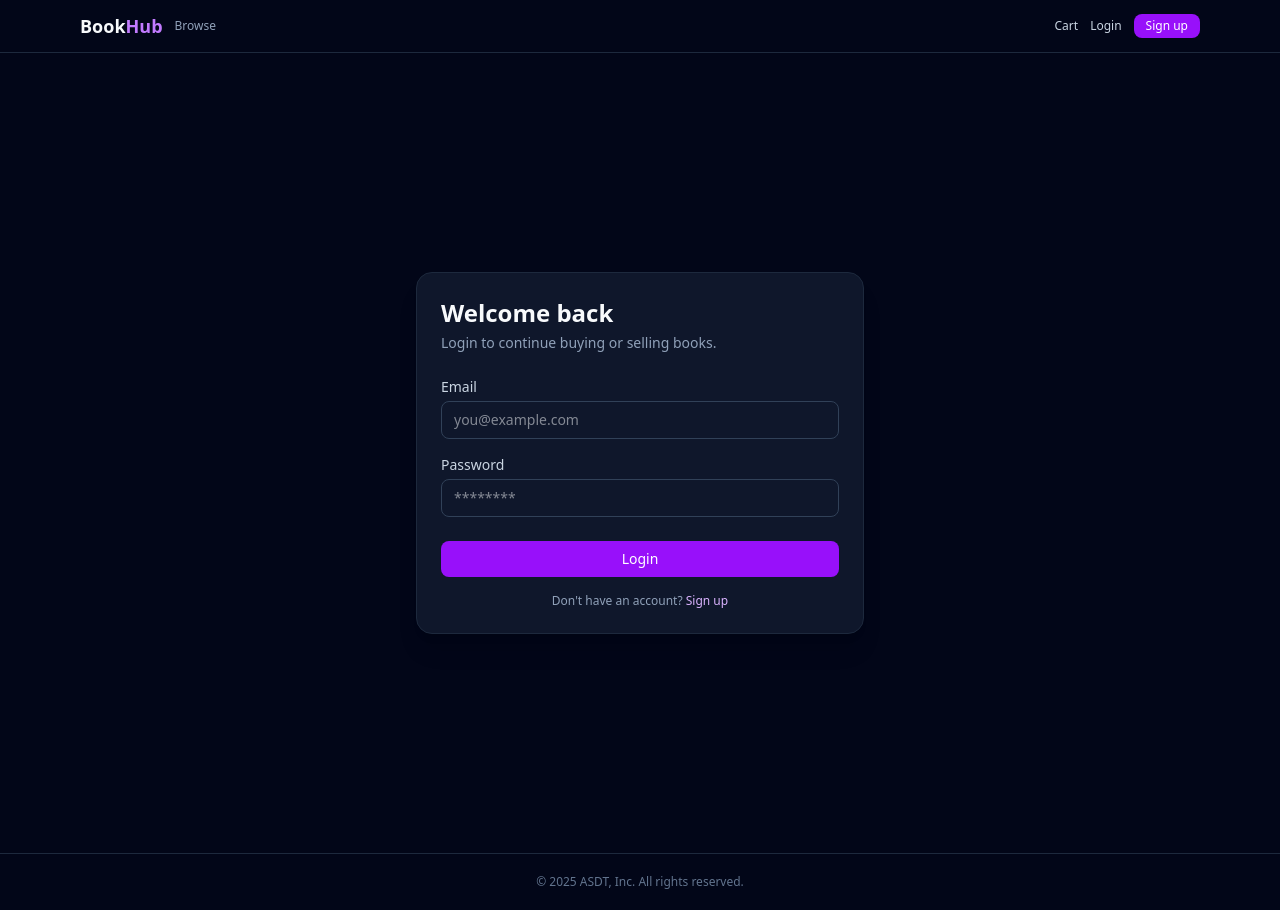
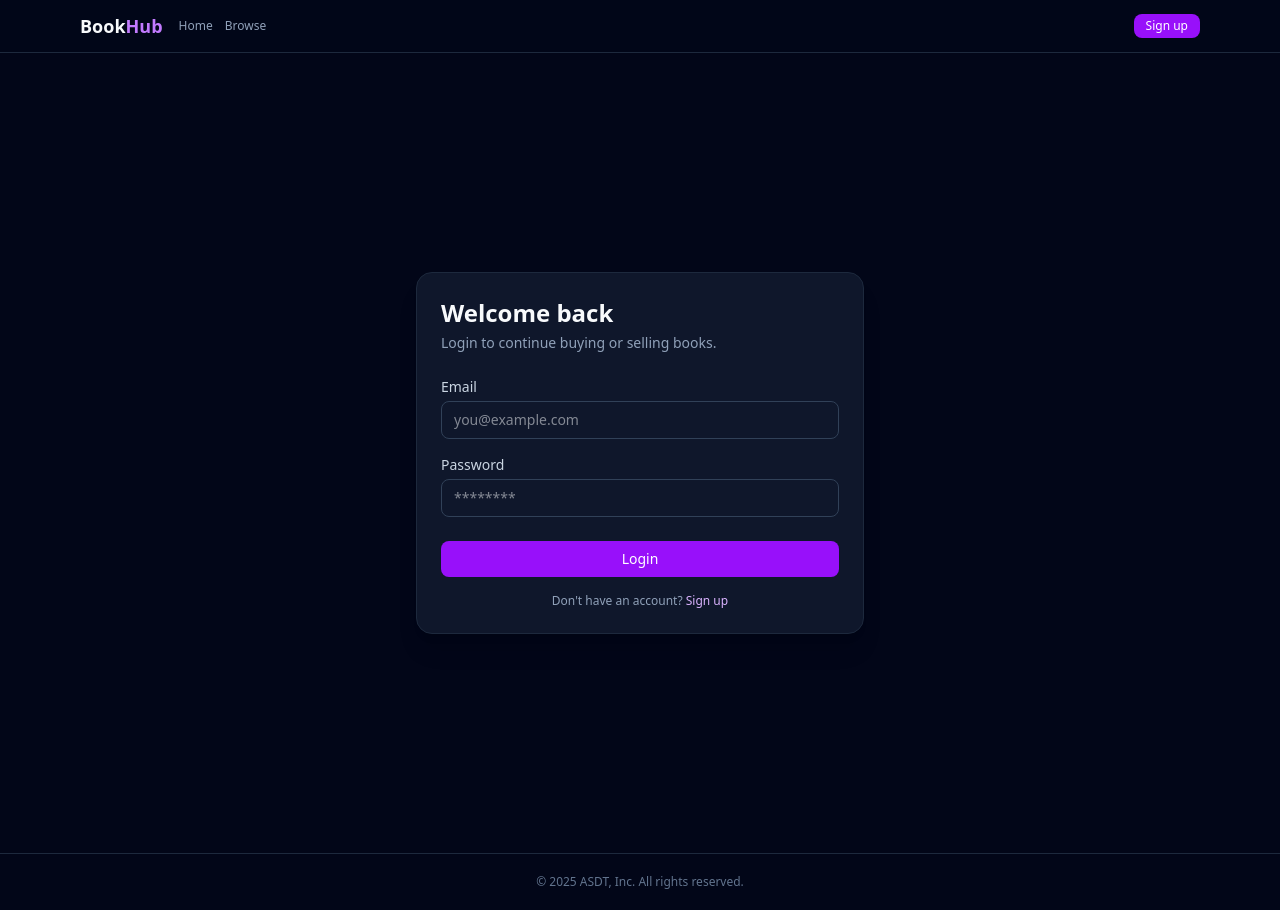
Before and after one commit to dinushkatharidu/online-bookstore, a React (Vite) app in the folder frontend/: page /login in a window 1280 px wide. Built offline with nearby package versions, Linux system fonts and the light colour scheme.

Commit message:
fix : fix some bugs

```diff
--- a/frontend/src/App.jsx
+++ b/frontend/src/App.jsx
@@ -1,29 +1,50 @@
-
 import { BrowserRouter as Router, Routes, Route } from "react-router-dom";
 import { AuthProvider } from "./context/AuthContext";
 import { CartProvider } from "./context/CartContext";
 import Navbar from "./components/common/Navbar";
+import Footer from "./components/common/Footer";
+import "./index.css";
+import Landing from "./pages/Landing";
 import Home from "./pages/Home";
 import Login from "./pages/Login";
 import Register from "./pages/Register";
 import Cart from "./pages/Cart";
 import SellerDashboard from "./pages/SellerDashboard";
+import NotFound from "./pages/NotFound";
 import ProtectedRoute from "./routes/ProtectedRoute";
-import Footer from "./components/common/Footer";
+import Browse from "./pages/Browse";
+
 
 const App = () => {
   return (
     <AuthProvider>
       <CartProvider>
         <Router>
-          <div className="min-h-screen bg-slate-950 text-slate-50">
+          <div className="min-h-screen flex flex-col bg-slate-900 text-slate-50">
             <Navbar />
+            <main className="flex-1">
               <Routes>
-              <Route path="/" element={<Home />} />
+                {/* Public landing page */}
+                <Route path="/" element={<Landing />} />
+
+                {/* Browsing page (old Home) */}
+                <Route path="/browse" element={<Browse />} />
+
+                {/* Auth */}
                 <Route path="/login" element={<Login />} />
                 <Route path="/register" element={<Register />} />
-              <Route path="/cart" element={<Cart />} />
 
+                {/* Cart – only buyers */}
+                <Route
+                  path="/cart"
+                  element={
+                    <ProtectedRoute allowedRoles={["buyer"]}>
+                      <Cart />
+                    </ProtectedRoute>
+                  }
+                />
+
+                {/* Seller dashboard */}
                 <Route
                   path="/seller"
                   element={
@@ -32,7 +53,11 @@ const App = () => {
                     </ProtectedRoute>
                   }
                 />
+
+                {/* Fallback */}
+                <Route path="*" element={<NotFound />} />
               </Routes>
+            </main>
             <Footer />
           </div>
         </Router>
--- a/frontend/src/components/common/Navbar.jsx
+++ b/frontend/src/components/common/Navbar.jsx
@@ -1,68 +1,96 @@
-
-import { Link } from "react-router-dom";
+import { Link, NavLink, useLocation } from "react-router-dom";
 import { useAuth } from "../../context/AuthContext";
 import { useCart } from "../../context/CartContext";
 
 const Navbar = () => {
   const { user, logout, isSeller } = useAuth();
   const { items } = useCart();
+  const location = useLocation();
 
-  const cartCount = items.reduce((sum, it) => sum + it.quantity, 0);
+  const cartCount = items.reduce((sum, it) => sum + (it.quantity || 0), 0);
+
+  const linkClass = ({ isActive }) =>
+    `text-xs transition ${
+      isActive ? "text-slate-50" : "text-slate-400 hover:text-slate-200"
+    }`;
+
+  const isOnAuthPage =
+    location.pathname === "/login" || location.pathname === "/register";
 
   return (
-    <nav className="bg-slate-950 border-b border-slate-800">
+    <nav className="bg-slate-950/95 backdrop-blur border-b border-slate-800 sticky top-0 z-50">
       <div className="max-w-6xl mx-auto px-4 py-3 flex items-center justify-between">
-        <div className="flex items-center gap-3">
+        {/* Left */}
+        <div className="flex items-center gap-4">
           <Link to="/" className="text-lg font-semibold text-slate-50">
             Book<span className="text-purple-400">Hub</span>
           </Link>
-          <Link to="/" className="text-xs text-slate-400 hover:text-slate-200">
-            Browse
-          </Link>
-          {isSeller && (
-            <Link
-              to="/seller"
-              className="text-xs text-slate-400 hover:text-slate-200"
-            >
-              Seller dashboard
-            </Link>
-          )}
+
+          {/* Public links */}
+          <div className="hidden sm:flex items-center gap-3">
+            <NavLink to="/" className={linkClass}>
+              Home
+            </NavLink>
+
+            {/* Browse link (you can point this to your browsing page route if different) */}
+            <NavLink to="/browse" className={linkClass}>
+              Browse
+            </NavLink>
+
+            {/* Seller only */}
+            {user && isSeller && (
+              <NavLink to="/seller" className={linkClass}>
+                Seller dashboard
+              </NavLink>
+            )}
+          </div>
         </div>
 
+        {/* Right */}
         <div className="flex items-center gap-3">
-          {!isSeller && (
-            <Link
+          {/* Cart: ONLY after login AND only for non-seller */}
+          {user && !isSeller && (
+            <NavLink
               to="/cart"
-              className="relative text-xs text-slate-300 hover:text-slate-100"
+              className={({ isActive }) =>
+                `relative text-xs transition ${
+                  isActive
+                    ? "text-slate-50"
+                    : "text-slate-300 hover:text-slate-100"
+                }`
+              }
             >
               Cart
               {cartCount > 0 && (
-                <span className="ml-1 inline-flex items-center justify-center w-5 h-5 text-[10px] font-semibold rounded-full bg-purple-600 text-white">
+                <span className="ml-2 inline-flex items-center justify-center min-w-5 h-5 px-1 text-[10px] font-semibold rounded-full bg-purple-600 text-white">
                   {cartCount}
                 </span>
               )}
-            </Link>
+            </NavLink>
           )}
+
+          {/* Auth area */}
           {user ? (
             <>
-              <span className="text-xs text-slate-400">
-                {user.name} ({user.role})
+              <span className="hidden md:inline text-xs text-slate-400">
+                {user?.name}{" "}
+                <span className="text-slate-500">({user?.role})</span>
               </span>
+
               <button
                 onClick={logout}
-                className="text-xs text-slate-200 border border-slate-600 rounded-lg px-2 py-1 hover:bg-slate-800"
+                className="text-xs text-slate-200 border border-slate-700 rounded-lg px-3 py-1 hover:bg-slate-900"
               >
                 Logout
               </button>
             </>
           ) : (
             <>
-              <Link
-                to="/login"
-                className="text-xs text-slate-300 hover:text-slate-100"
-              >
-                Login
-              </Link>
+              {!isOnAuthPage && (
+                <NavLink to="/login" className={linkClass}>
+                  Login
+                </NavLink>
+              )}
               <Link
                 to="/register"
                 className="text-xs bg-purple-600 hover:bg-purple-700 text-white rounded-lg px-3 py-1"
--- a/frontend/src/context/AuthContext.jsx
+++ b/frontend/src/context/AuthContext.jsx
@@ -2,7 +2,9 @@
 import { createContext, useContext, useState } from "react";
 import api from "../api/axios";
 
-const AuthContext = createContext(null);
+// eslint-disable-next-line react-refresh/only-export-components
+export const AuthContext = createContext(null);
+
 
 // Helper: read initial auth state from localStorage
 const getInitialAuthState = () => {
@@ -31,9 +33,9 @@ const getInitialAuthState = () => {
 export const AuthProvider = ({ children }) => {
   const initial = getInitialAuthState();
 
-  const [user, setUser] = useState(initial.user); // initialized from localStorage
-  const [token, setToken] = useState(initial.token); // initialized from localStorage
-  const [loading] = useState(false); // no async init → no need to toggle
+  const [user, setUser] = useState(initial.user);
+  const [token, setToken] = useState(initial.token);
+  const [loading] = useState(false);
 
   const login = async (email, password) => {
     const res = await api.post("/auth/login", { email, password });
--- a/frontend/src/hooks/useAuth.js
+++ b/frontend/src/hooks/useAuth.js
@@ -3,6 +3,8 @@ import { AuthContext } from "../context/AuthContext";
 
 export const useAuth = () => {
   const context = useContext(AuthContext);
+
+
 
   if (!context) {
     throw new Error("useAuth must be used within an AuthProvider");
```
Lines whose indentation alone changed are shown as unchanged.
